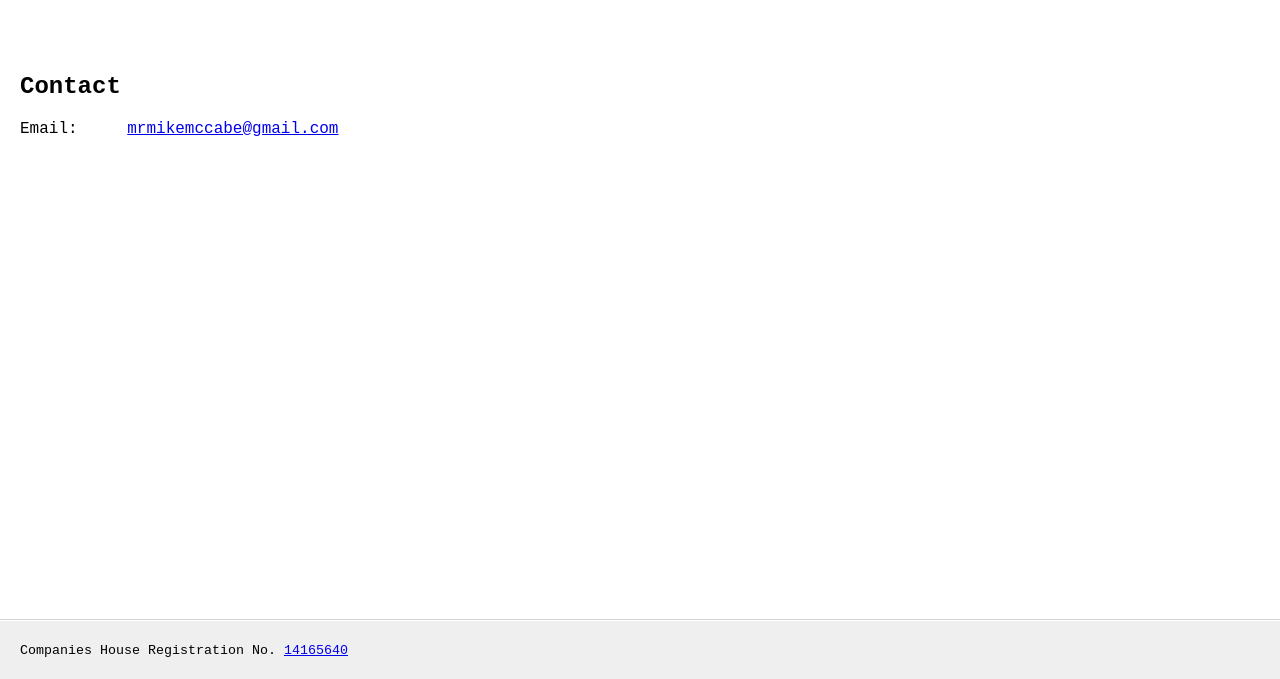
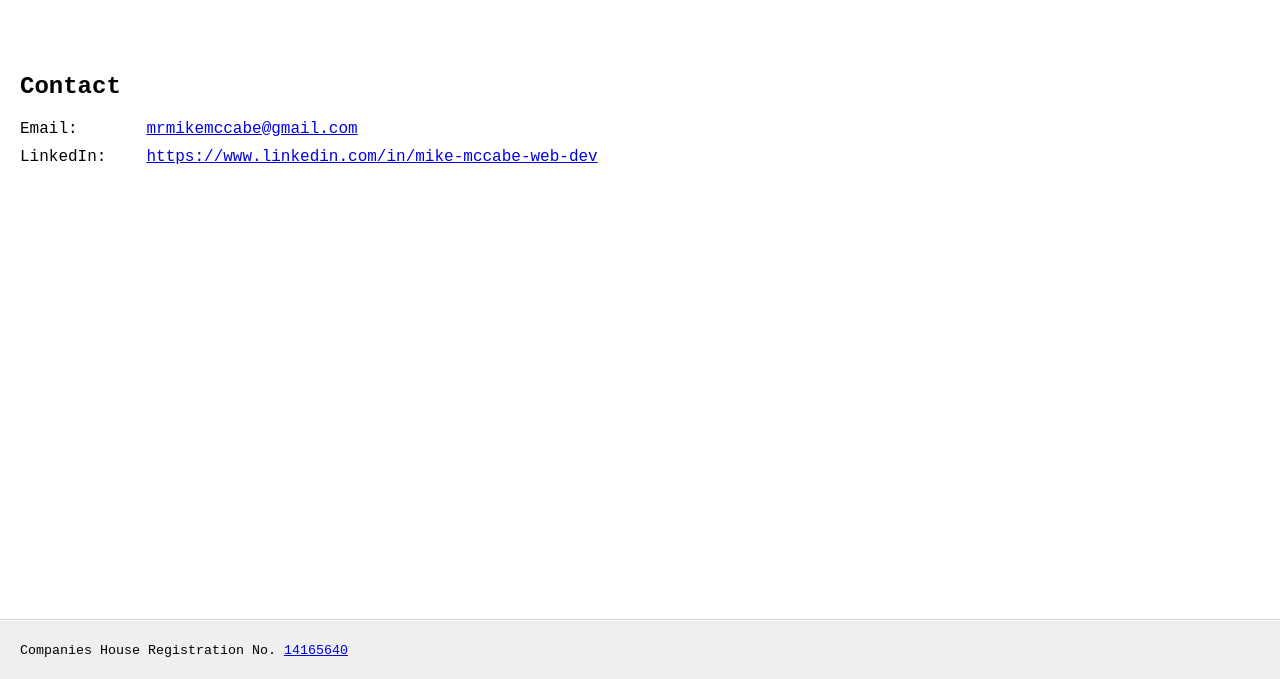
Before and after one commit to BaseTwo-Ltd/basetwo-ltd.github.io, a plain HTML site: page index.html in a window 1280 px wide. Shown: the part 121-800 px from the top of the page. Drawn offline with Linux system fonts and the light colour scheme.

Commit message:
Add linkedin

```diff
--- a/index.html
+++ b/index.html
@@ -18,8 +18,19 @@
       justify-content: flex-start;
     }
 
+    dl {
+      display: grid;
+      grid-template-columns: 1fr 10fr;
+      max-width: 800px;
+    }
+
     dt, dd {
-      display: inline-block;
+      margin-bottom: 10px;
+    }
+
+    dd:after {
+      content: ' ';
+      display: block;
     }
 
     dt {
@@ -56,6 +67,8 @@
     <dl>
       <dt>Email</dt>
       <dd><a href="mailto:mrmikemccabe@gmail.com">mrmikemccabe@gmail.com</a></dd>
+      <dt>LinkedIn</dt>
+      <dd><a href="https://www.linkedin.com/in/mike-mccabe-web-dev">https://www.linkedin.com/in/mike-mccabe-web-dev</a></dd>
     </dl>
   </main>
   <footer>
```
